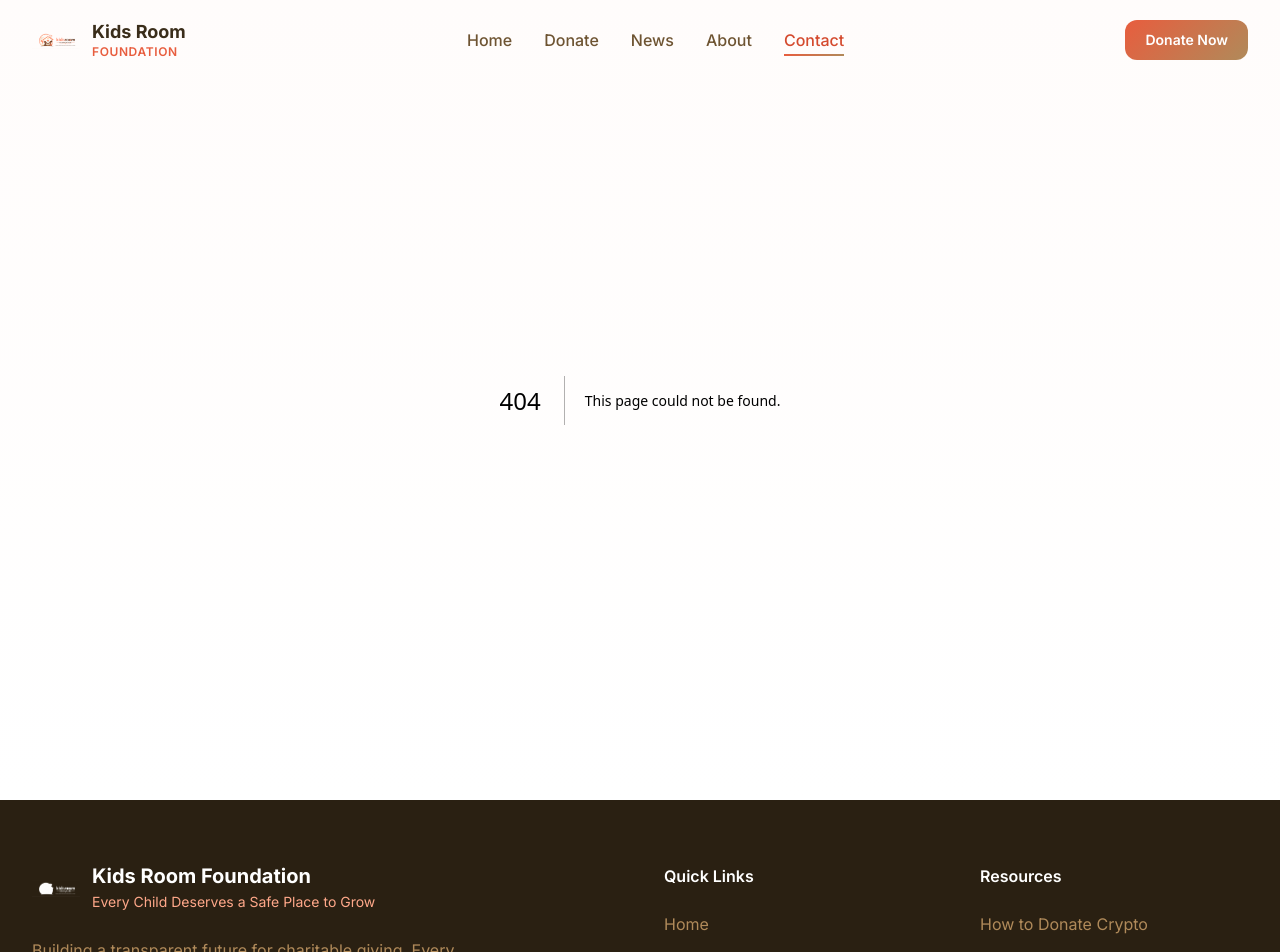
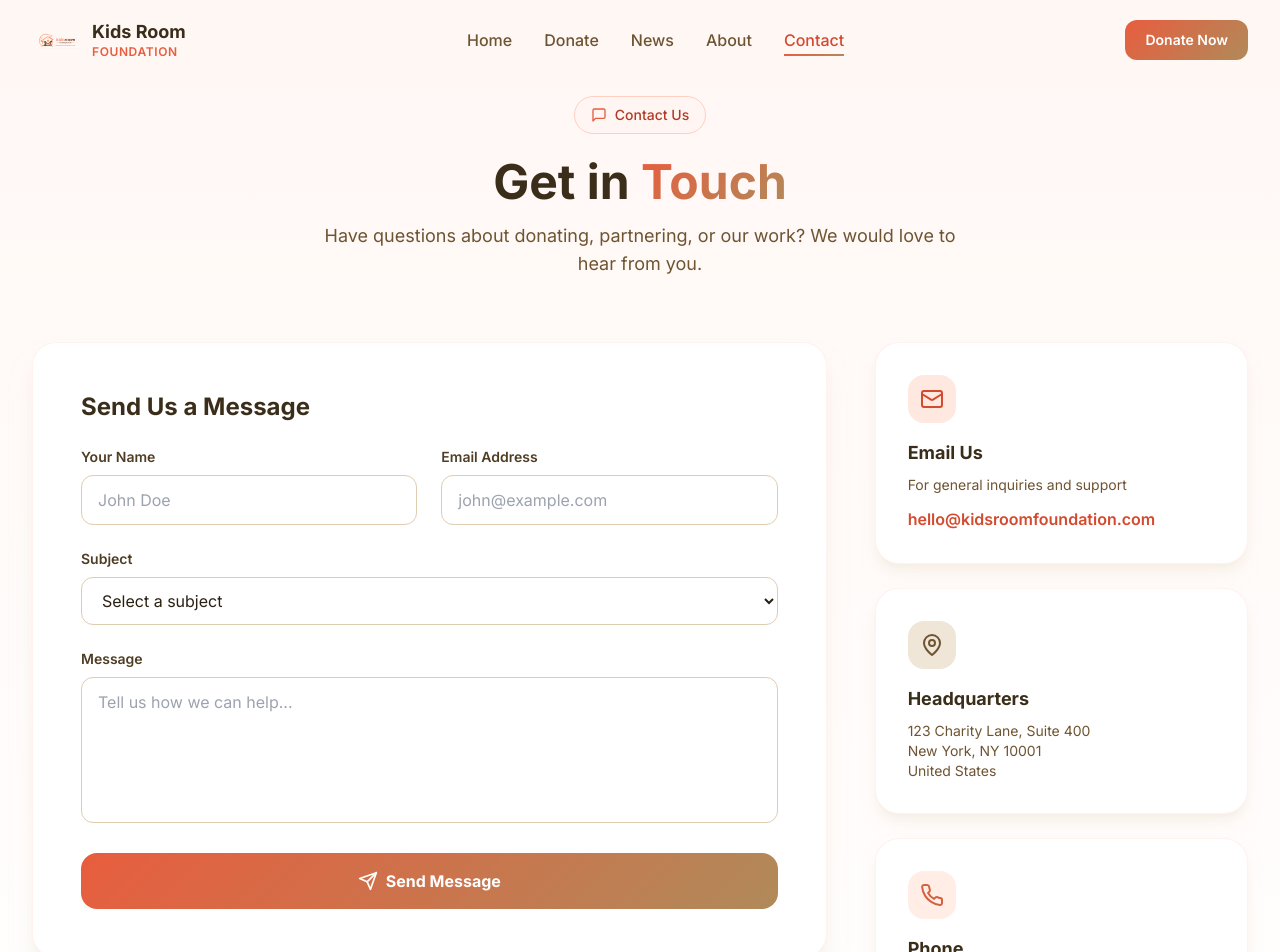
Before and after one commit to lonewolfark/kidsroomfoundation, a Next.js app: page /contact in a window 1280 px wide. Before the commit this address had no page. Shown: the top 952 px of the page. Built offline with nearby package versions, Linux system fonts and the light colour scheme.

Commit message:
Create page.tsx

```diff
--- /dev/null
+++ b/app/contact/page.tsx
@@ -0,0 +1,232 @@
+'use client'
+
+import { useState } from 'react'
+import { motion } from 'framer-motion'
+import { Mail, MapPin, Phone, Send, MessageSquare, Clock, CheckCircle } from 'lucide-react'
+
+export const metadata = {
+  title: 'Contact Us - Kids Room Foundation',
+  description: 'Get in touch with Kids Room Foundation. We would love to hear from you.',
+}
+
+export default function ContactPage() {
+  const [formData, setFormData] = useState({
+    name: '',
+    email: '',
+    subject: '',
+    message: '',
+  })
+  const [submitted, setSubmitted] = useState(false)
+
+  const handleSubmit = (e: React.FormEvent) => {
+    e.preventDefault()
+    setSubmitted(true)
+    setTimeout(() => setSubmitted(false), 5000)
+  }
+
+  const handleChange = (e: React.ChangeEvent<HTMLInputElement | HTMLTextAreaElement | HTMLSelectElement>) => {
+    setFormData({ ...formData, [e.target.name]: e.target.value })
+  }
+
+  return (
+    <div className="pt-24 pb-24">
+      <div className="max-w-7xl mx-auto px-4 sm:px-6 lg:px-8">
+        <motion.div
+          initial={{ opacity: 0, y: 40 }}
+          animate={{ opacity: 1, y: 0 }}
+          transition={{ duration: 0.8 }}
+          className="text-center mb-16"
+        >
+          <div className="inline-flex items-center gap-2 px-4 py-2 rounded-full bg-coral-50 border border-coral-200 mb-6">
+            <MessageSquare className="w-4 h-4 text-coral-500" />
+            <span className="text-sm font-medium text-coral-700">
+              Contact Us
+            </span>
+          </div>
+          <h1 className="text-4xl sm:text-5xl font-bold text-earth-800 mb-4">
+            Get in <span className="text-gradient">Touch</span>
+          </h1>
+          <p className="text-lg text-earth-600 max-w-2xl mx-auto">
+            Have questions about donating, partnering, or our work? We would love to hear from you.
+          </p>
+        </motion.div>
+
+        <div className="grid lg:grid-cols-3 gap-12">
+          <motion.div
+            initial={{ opacity: 0, x: -40 }}
+            animate={{ opacity: 1, x: 0 }}
+            transition={{ duration: 0.8, delay: 0.2 }}
+            className="lg:col-span-2"
+          >
+            <div className="bg-white rounded-3xl shadow-xl shadow-earth-100/50 border border-coral-100/50 p-8 md:p-12">
+              <h2 className="text-2xl font-bold text-earth-800 mb-6">
+                Send Us a Message
+              </h2>
+
+              {submitted ? (
+                <motion.div
+                  initial={{ opacity: 0, scale: 0.9 }}
+                  animate={{ opacity: 1, scale: 1 }}
+                  className="text-center py-12"
+                >
+                  <CheckCircle className="w-16 h-16 text-green-500 mx-auto mb-4" />
+                  <h3 className="text-2xl font-bold text-earth-800 mb-2">
+                    Message Sent!
+                  </h3>
+                  <p className="text-earth-600">
+                    Thank you for reaching out. We will get back to you within 24 hours.
+                  </p>
+                </motion.div>
+              ) : (
+                <form onSubmit={handleSubmit} className="space-y-6">
+                  <div className="grid sm:grid-cols-2 gap-6">
+                    <div>
+                      <label className="block text-sm font-semibold text-earth-700 mb-2">
+                        Your Name
+                      </label>
+                      <input
+                        type="text"
+                        name="name"
+                        required
+                        value={formData.name}
+                        onChange={handleChange}
+                        className="w-full px-4 py-3 rounded-xl border border-earth-200 focus:border-coral-400 focus:ring-2 focus:ring-coral-200 outline-none transition-all"
+                        placeholder="John Doe"
+                      />
+                    </div>
+                    <div>
+                      <label className="block text-sm font-semibold text-earth-700 mb-2">
+                        Email Address
+                      </label>
+                      <input
+                        type="email"
+                        name="email"
+                        required
+                        value={formData.email}
+                        onChange={handleChange}
+                        className="w-full px-4 py-3 rounded-xl border border-earth-200 focus:border-coral-400 focus:ring-2 focus:ring-coral-200 outline-none transition-all"
+                        placeholder="john@example.com"
+                      />
+                    </div>
+                  </div>
+
+                  <div>
+                    <label className="block text-sm font-semibold text-earth-700 mb-2">
+                      Subject
+                    </label>
+                    <select
+                      name="subject"
+                      required
+                      value={formData.subject}
+                      onChange={handleChange}
+                      className="w-full px-4 py-3 rounded-xl border border-earth-200 focus:border-coral-400 focus:ring-2 focus:ring-coral-200 outline-none transition-all bg-white"
+                    >
+                      <option value="">Select a subject</option>
+                      <option value="donation">Questions About Donating</option>
+                      <option value="partnership">Partnership Inquiry</option>
+                      <option value="volunteer">Volunteer Opportunities</option>
+                      <option value="media">Media & Press</option>
+                      <option value="general">General Inquiry</option>
+                    </select>
+                  </div>
+
+                  <div>
+                    <label className="block text-sm font-semibold text-earth-700 mb-2">
+                      Message
+                    </label>
+                    <textarea
+                      name="message"
+                      required
+                      rows={5}
+                      value={formData.message}
+                      onChange={handleChange}
+                      className="w-full px-4 py-3 rounded-xl border border-earth-200 focus:border-coral-400 focus:ring-2 focus:ring-coral-200 outline-none transition-all resize-none"
+                      placeholder="Tell us how we can help..."
+                    />
+                  </div>
+
+                  <button
+                    type="submit"
+                    className="w-full py-4 bg-gradient-primary text-white font-bold rounded-2xl hover:shadow-lg hover:shadow-coral-500/30 transition-all hover:scale-[1.02] flex items-center justify-center gap-2"
+                  >
+                    <Send className="w-5 h-5" />
+                    Send Message
+                  </button>
+                </form>
+              )}
+            </div>
+          </motion.div>
+
+          <motion.div
+            initial={{ opacity: 0, x: 40 }}
+            animate={{ opacity: 1, x: 0 }}
+            transition={{ duration: 0.8, delay: 0.3 }}
+            className="space-y-6"
+          >
+            <div className="bg-white rounded-3xl shadow-lg shadow-earth-100/50 border border-coral-100/50 p-8">
+              <div className="w-12 h-12 rounded-2xl bg-coral-100 flex items-center justify-center mb-4">
+                <Mail className="w-6 h-6 text-coral-600" />
+              </div>
+              <h3 className="text-lg font-bold text-earth-800 mb-2">
+                Email Us
+              </h3>
+              <p className="text-earth-600 text-sm mb-3">
+                For general inquiries and support
+              </p>
+              <a
+                href="mailto:hello@kidsroomfoundation.com"
+                className="text-coral-600 font-semibold hover:text-coral-700 transition-colors"
+              >
+                hello@kidsroomfoundation.com
+              </a>
+            </div>
+
+            <div className="bg-white rounded-3xl shadow-lg shadow-earth-100/50 border border-coral-100/50 p-8">
+              <div className="w-12 h-12 rounded-2xl bg-earth-100 flex items-center justify-center mb-4">
+                <MapPin className="w-6 h-6 text-earth-600" />
+              </div>
+              <h3 className="text-lg font-bold text-earth-800 mb-2">
+                Headquarters
+              </h3>
+              <p className="text-earth-600 text-sm">
+                123 Charity Lane, Suite 400<br />
+                New York, NY 10001<br />
+                United States
+              </p>
+            </div>
+
+            <div className="bg-white rounded-3xl shadow-lg shadow-earth-100/50 border border-coral-100/50 p-8">
+              <div className="w-12 h-12 rounded-2xl bg-warm-100 flex items-center justify-center mb-4">
+                <Phone className="w-6 h-6 text-warm-600" />
+              </div>
+              <h3 className="text-lg font-bold text-earth-800 mb-2">
+                Phone
+              </h3>
+              <p className="text-earth-600 text-sm mb-3">
+                Mon-Fri, 9am - 6pm EST
+              </p>
+              <a
+                href="tel:+1-555-KIDS-ROOM"
+                className="text-coral-600 font-semibold hover:text-coral-700 transition-colors"
+              >
+                +1 (555) 543-7766
+              </a>
+            </div>
+
+            <div className="bg-white rounded-3xl shadow-lg shadow-earth-100/50 border border-coral-100/50 p-8">
+              <div className="w-12 h-12 rounded-2xl bg-coral-100 flex items-center justify-center mb-4">
+                <Clock className="w-6 h-6 text-coral-600" />
+              </div>
+              <h3 className="text-lg font-bold text-earth-800 mb-2">
+                Response Time
+              </h3>
+              <p className="text-earth-600 text-sm">
+                We aim to respond to all inquiries within 24 hours. For urgent matters, please email us directly.
+              </p>
+            </div>
+          </motion.div>
+        </div>
+      </div>
+    </div>
+  )
+}
```
